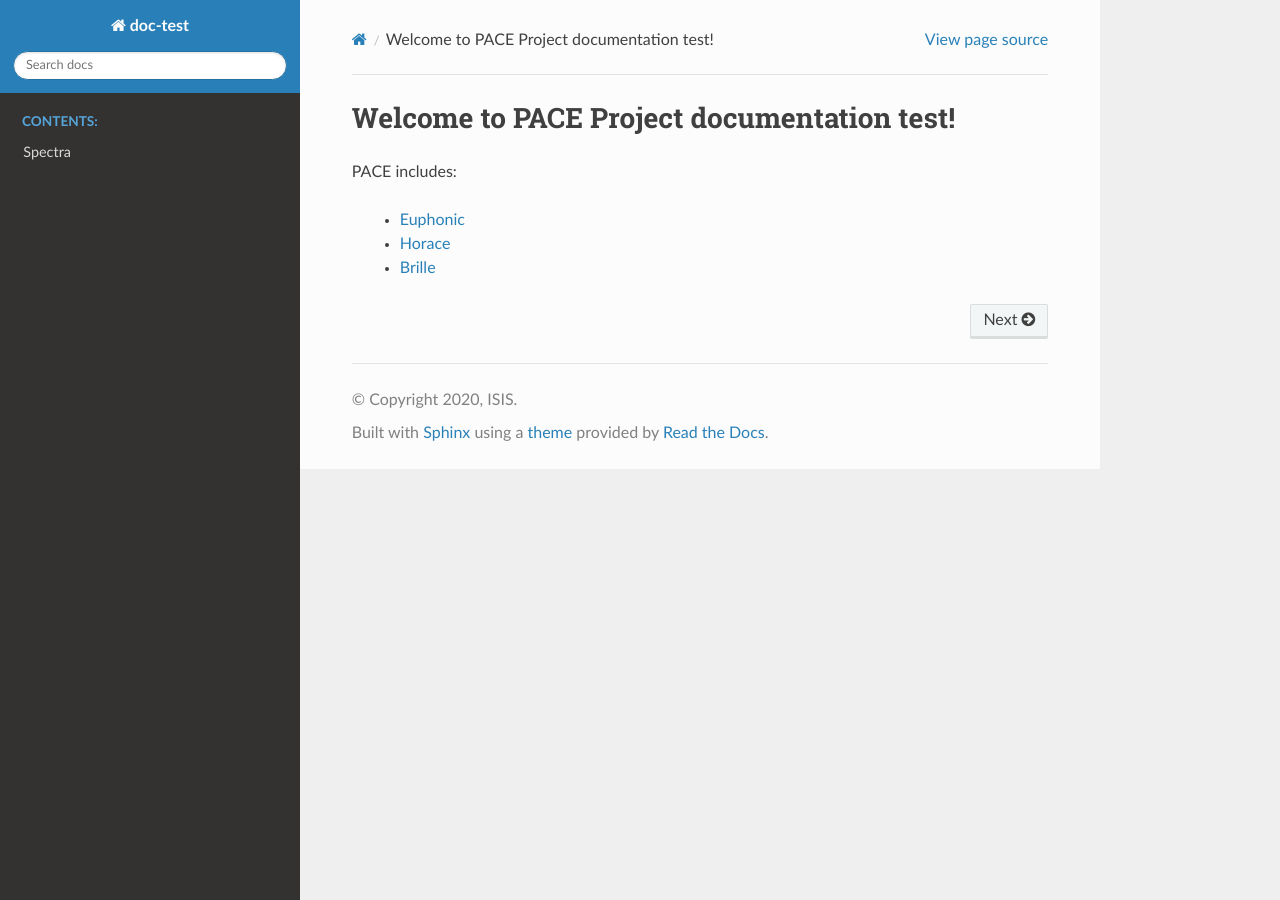
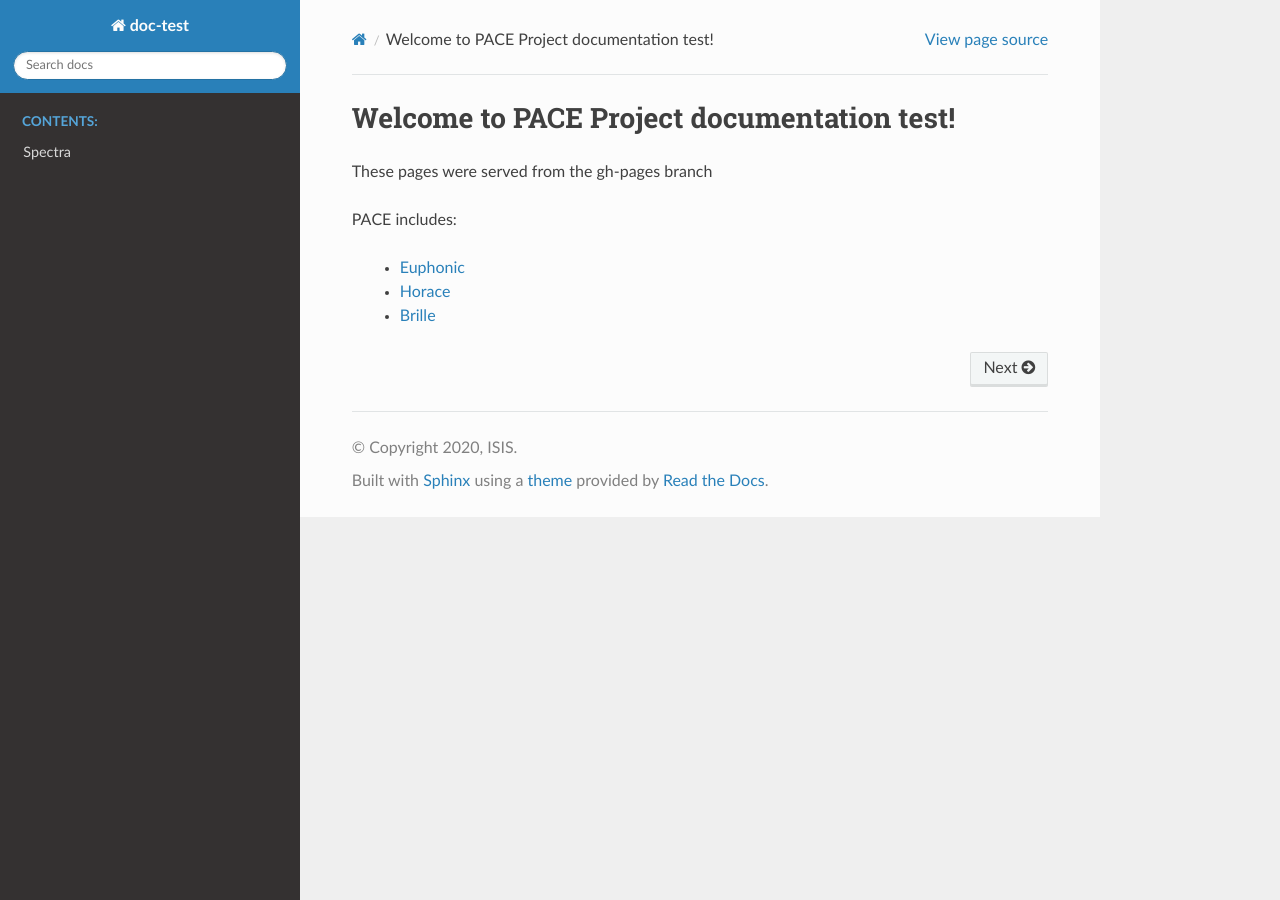
Before and after one commit to pace-neutrons/document-test, a Sphinx documentation site: the page built from source/index.rst, in a window 1280 px wide. Built offline with Sphinx 7.4.7 and the Read the Docs theme 2.0.0, drawn with Linux system fonts in a browser that asks for light colours.

```diff
--- a/source/index.rst
+++ b/source/index.rst
@@ -1,11 +1,9 @@
-.. doc-test documentation master file, created by
-   sphinx-quickstart on Tue Jun  9 09:14:02 2020.
-   You can adapt this file completely to your liking, but it should at least
-   contain the root `toctree` directive.
-
+.. doc-test documentation master file,
 
 Welcome to PACE Project documentation test!
 ===========================================
+
+These pages were served from the gh-pages branch
 
 PACE includes:
 
```
